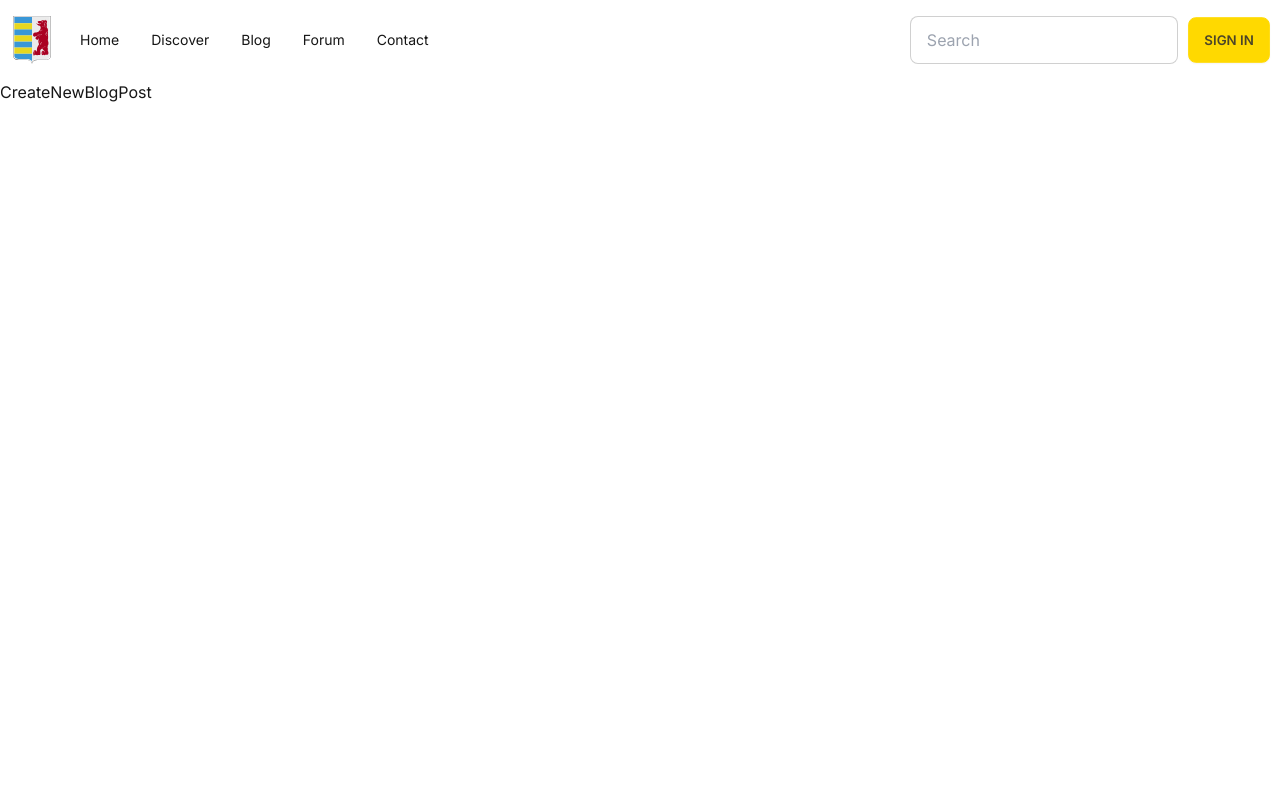
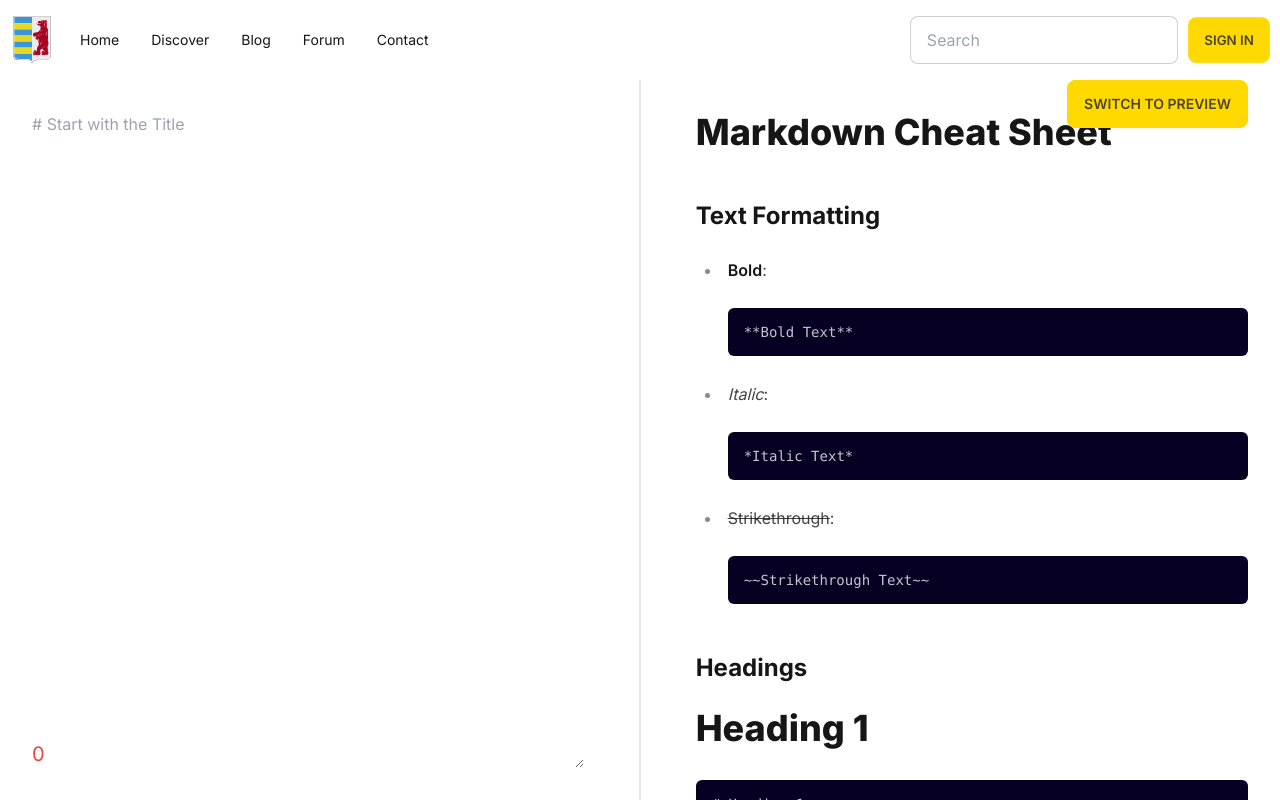
Before and after one commit to Teo-Medesi/rusyn-culture-hub, a Next.js app in the folder frontend/: page /app/users/me/blogPosts/create-new in a window 1280 px wide. Built offline with nearby package versions, Linux system fonts and the light colour scheme; no server answers.

Commit message:
added create markdown component

```diff
--- a/frontend/components/CreateNewBlogPost.tsx
+++ b/frontend/components/CreateNewBlogPost.tsx
@@ -1,9 +1,157 @@
-import React from 'react'
+"use client";
+import Markdown from "react-markdown";
+import { encodeMarkdownForJSON } from "@/utils";
+import { useState } from "react";
 
-const CreateNewBlogPost = () => {
+
+const MarkdownInput = ({ order }: { order: number }) => {
+  const [markdown, setMarkdown] = useState<string>("");
+  const [isPreview, setIsPreview] = useState<boolean>(false);
+
+
+  const handlePost = () => {
+
+  };
+
   return (
-    <div>CreateNewBlogPost</div>
-  )
-}
+    <div className="flex h-full overflow-x-hidden">
+      <div className="w-1/2 flex p-8">
+        <div
+          className={`fixed text-xl ml-8 mb-8 left-0 bottom-0 ${markdown.length < 100 || markdown.length > 10000
+              ? "text-red-500"
+              : "text-green-500"
+            }`}>
+          {markdown.length}
+        </div>
+        <textarea
+          onChange={(e) => setMarkdown(e.target.value)}
+          placeholder="# Start with the Title"
+          name="markdown"
+          className="w-full h-full outline-none"
+        />
+      </div>
+      <div className="divider divider-horizontal "></div>
+      <div className="p-8 w-1/2 relative">
+        <button
+          onClick={() => setIsPreview((current) => !current)}
+          className="fixed btn btn-primary mr-8 mt-[10vh] right-0 top-0">
+          {isPreview ? "Switch to Cheat Sheet" : "Switch to Preview"}
+        </button>
 
-export default CreateNewBlogPost
+        {isPreview ? (
+          <Markdown className="prose mb-12 px-4 lg:px-0">{markdown}</Markdown>
+        ) : (
+          <p className="mb-12 px-4 lg:px-0">
+            <MarkdownCheatSheet />
+          </p>
+        )}
+
+      </div>
+    </div>
+  );
+};
+
+const MarkdownCheatSheet = () => (
+  <div className="prose">
+    <h1>Markdown Cheat Sheet</h1>
+    <h2>Text Formatting</h2>
+    <ul>
+      <li>
+        <strong>Bold</strong>:{" "}
+        <pre>
+          {"**"}Bold Text{"**"}
+        </pre>
+      </li>
+      <li>
+        <em>Italic</em>:{" "}
+        <pre>
+          {"*"}Italic Text{"*"}
+        </pre>
+      </li>
+      <li>
+        <strike>Strikethrough</strike>:{" "}
+        <pre>
+          {"~~"}Strikethrough Text{"~~"}
+        </pre>
+      </li>
+    </ul>
+    <h2>Headings</h2>
+    <h1>Heading 1</h1>
+    <pre># Heading 1</pre>
+    <h2>Heading 2</h2>
+    <pre># Heading 2</pre>
+    <h3>Heading 3</h3>
+    <pre># Heading 3</pre>
+    <h4>Heading 4</h4>
+    <pre># Heading 4</pre>
+    <h5>Heading 5</h5>
+    <pre># Heading 5</pre>
+
+    <h2>Lists</h2>
+    <h3>Unordered List</h3>
+    <pre>- Item 1 - Item 2 - Subitem 1 - Subitem 2</pre>
+    <h3>Ordered List</h3>
+    <pre>1. First Item 2. Second Item 1. Subitem 1 2. Subitem 2</pre>
+    <h2>Links and Images</h2>
+    <ul>
+      <li>
+        <strong>Links</strong>: <pre>{"[Link Text](URL)"}</pre>
+      </li>
+      <a href="#">Link</a>
+      <li>
+        <strong>Images</strong>: <pre>{"![Alt Text](Image URL)"}</pre>
+      </li>
+      <img
+        src="https://images.unsplash.com/photo-1702893574757-e3b26e142b8a?crop=entropy&cs=tinysrgb&fit=max&fm=jpg&ixid=MnwxfDB8MXxyYW5kb218MHx8fHx8fHx8MTcwNDI4NzkwNQ&ixlib=rb-4.0.3&q=80&w=1080"
+        alt="example image"
+        className="w-90 aspect-auto"
+      />
+    </ul>
+    <h2>Blockquotes</h2>
+    <pre>{">"} This is a blockquote.</pre>
+    <pre>{">"} It can span multiple lines.</pre>
+    <p className="pl-4 border-l-4 border-gray-400 italic">
+      This is a blockquote.
+    </p>
+    <p className="pl-4 border-l-4 border-gray-400 italic">
+      It can span multiple lines.
+    </p>
+    <h2>Horizontal Line</h2>
+    <pre>---</pre>
+    <div className="w-full h-[1px] bg-gray-400"></div>
+    <h2>Tables</h2>
+    <pre>
+      {`| Syntax      | Description |
+| ----------- | ----------- |
+| Header      | Title       |
+| Paragraph   | Text        | `}
+    </pre>
+    <table>
+      <thead>
+        <tr>
+          <th>Header 1</th>
+          <th>Header 2</th>
+        </tr>
+      </thead>
+      <tbody>
+        <tr>
+          <td>Cell 1</td>
+          <td>Cell 2</td>
+        </tr>
+        <tr>
+          <td>Cell 3</td>
+          <td>Cell 4</td>
+        </tr>
+      </tbody>
+    </table>
+    <h2>Conclusion</h2>
+    <p>
+      This cheat sheet provides a quick reference to common Markdown syntax and
+      formatting options. By familiarizing yourself with these elements, you can
+      quickly and effectively create structured and formatted documents using
+      Markdown.
+    </p>
+  </div>
+);
+
+export default MarkdownInput;
--- a/frontend/package.json
+++ b/frontend/package.json
@@ -16,9 +16,11 @@
     "react": "^18",
     "react-dom": "^18",
     "react-icons": "^4.12.0",
+    "react-markdown": "^9.0.1",
     "translit": "^0.1.0"
   },
   "devDependencies": {
+    "@tailwindcss/typography": "^0.5.10",
     "@types/node": "^20",
     "@types/react": "^18",
     "@types/react-dom": "^18",
--- a/frontend/tailwind.config.ts
+++ b/frontend/tailwind.config.ts
@@ -1,4 +1,5 @@
 import daisyui from 'daisyui'
+import typography from "@tailwindcss/typography"
 import type { Config } from 'tailwindcss'
 
 const config: Config = {
@@ -22,6 +23,6 @@ const config: Config = {
   daisyui: {
     themes: ["bumblebee"]
   },
-  plugins: [daisyui],
+  plugins: [daisyui, typography],
 }
 export default config
```
Also changed, not shown: frontend/utils/index.ts (+23 -1 lines), 1 other file (tests, documents, lock files or other folders).
